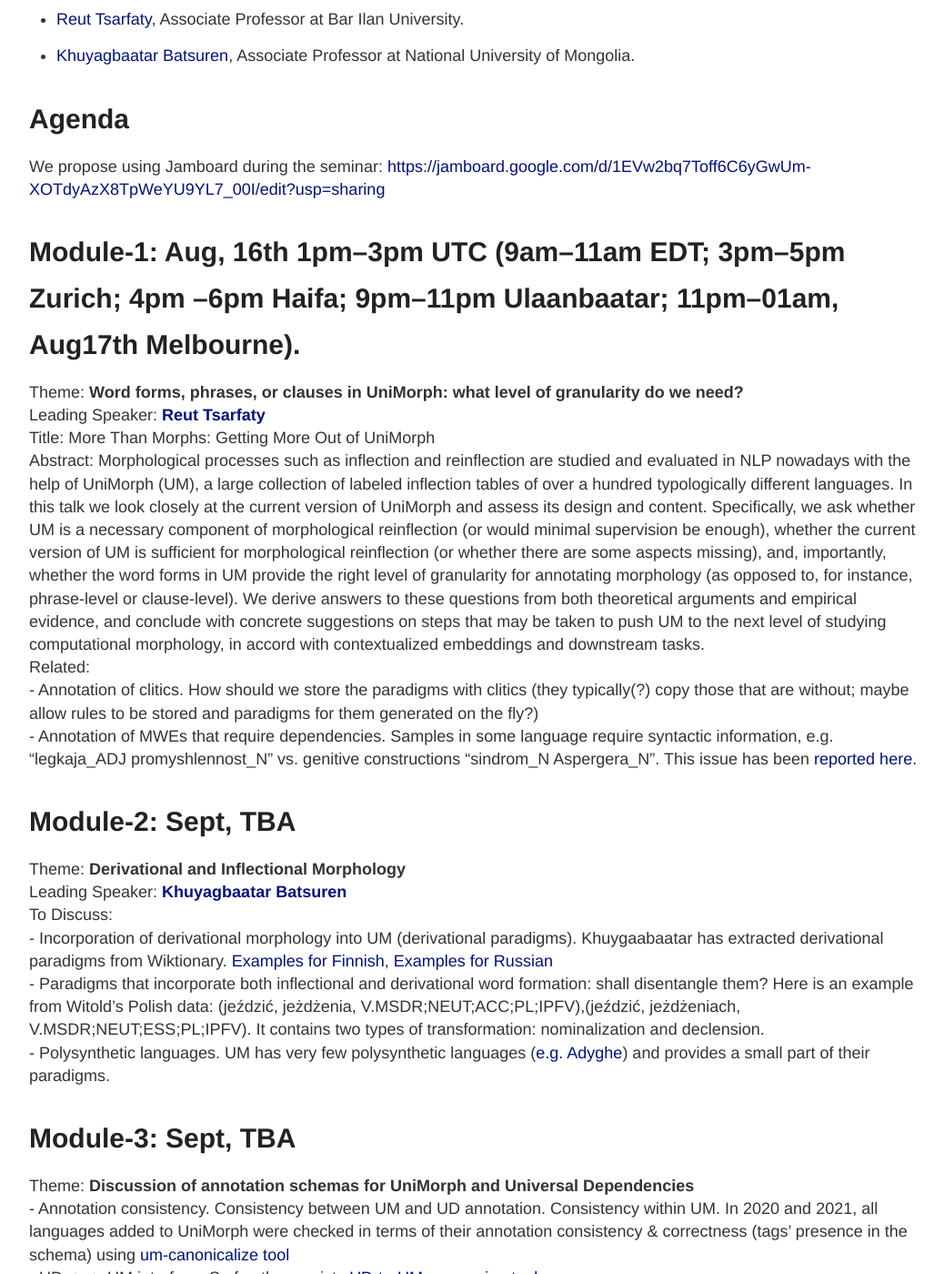
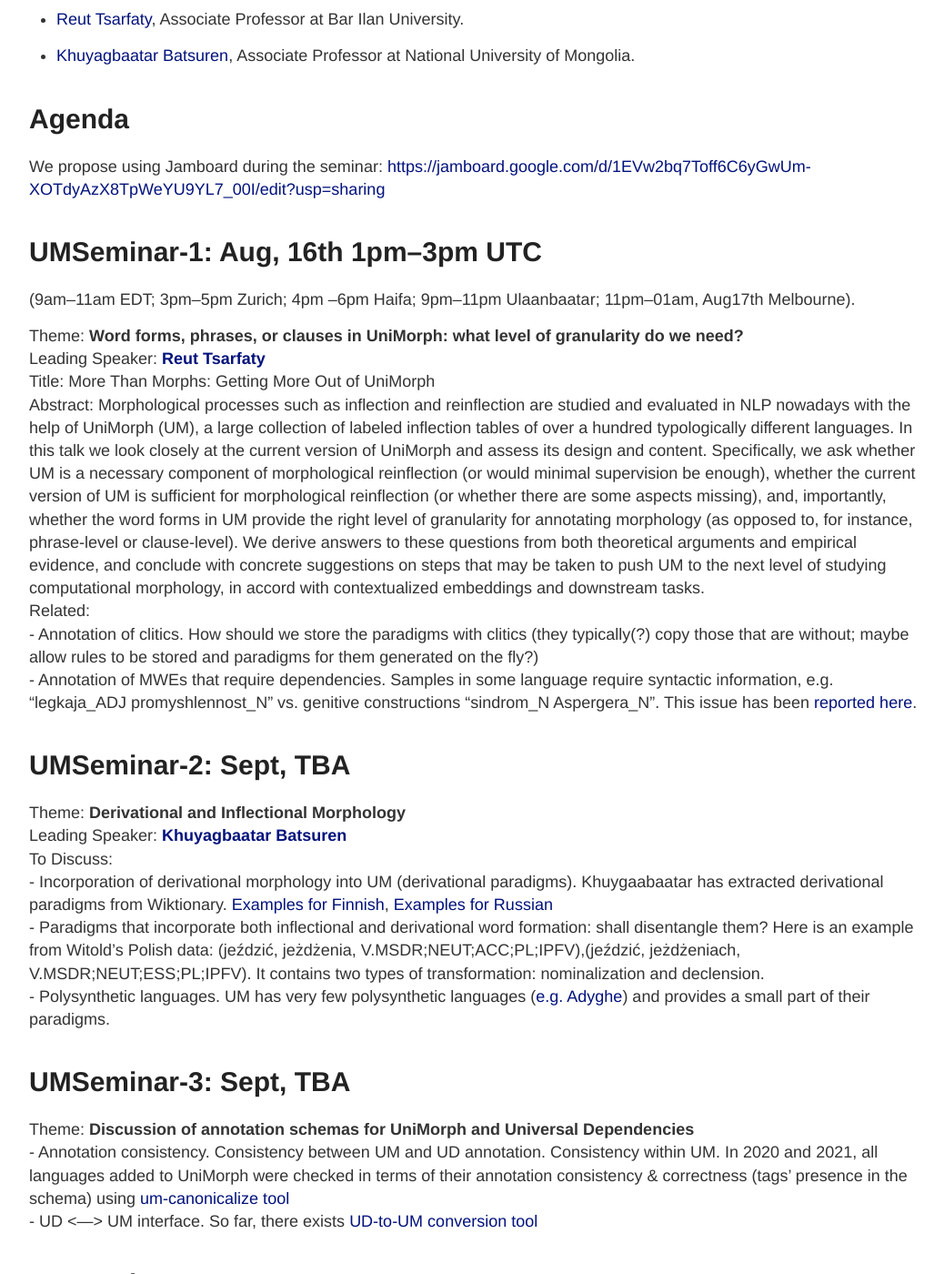
Before and after one commit to unimorph/unimorph.github.io, a Jekyll site: the page built from unimorph-2021.md, in a window 1280 px wide and 1400 px high, scrolled down 593 px. Shown: the whole window at 91% size, without its empty margins (118-1156 px from the left). Built offline with Jekyll 4.4.1, drawn with Linux system fonts in a browser that asks for light colours; some of the changed text lies outside the part shown.

Commit message:
Update unimorph-2021.md

```diff
--- a/unimorph-2021.md
+++ b/unimorph-2021.md
@@ -28,7 +28,9 @@ The seminar is organized as a series of 1-3 hour modules (slots), having one mod
 
 We propose using Jamboard during the seminar: [https://jamboard.google.com/d/1EVw2bq7Toff6C6yGwUm-XOTdyAzX8TpWeYU9YL7_00I/edit?usp=sharing](https://jamboard.google.com/d/1EVw2bq7Toff6C6yGwUm-XOTdyAzX8TpWeYU9YL7_00I/edit?usp=sharing)
 
-# Module-1:  Aug, 16th 1pm--3pm UTC (9am--11am EDT; 3pm--5pm Zurich; 4pm --6pm Haifa; 9pm--11pm Ulaanbaatar; 11pm--01am, Aug17th Melbourne).
+# UMSeminar-1:  Aug, 16th 1pm--3pm UTC
+
+(9am--11am EDT; 3pm--5pm Zurich; 4pm --6pm Haifa; 9pm--11pm Ulaanbaatar; 11pm--01am, Aug17th Melbourne).
 
  Theme: **Word forms, phrases, or clauses in UniMorph: what level of granularity do we need?**
  Leading Speaker: **[Reut Tsarfaty](https://nlp.biu.ac.il/~rtsarfaty/onlp)**
@@ -38,7 +40,7 @@ Related:
     - Annotation of clitics. How should we store the paradigms with clitics (they typically(?) copy those that are without; maybe allow rules to be stored and paradigms for them generated on the fly?)
     - Annotation of MWEs that require dependencies. Samples in some language require syntactic information, e.g. "legkaja_ADJ promyshlennost_N"  vs. genitive constructions "sindrom_N Aspergera_N". This issue has been [reported here](https://aclanthology.org/K19-1014/).
 
-# Module-2: Sept, TBA
+# UMSeminar-2: Sept, TBA
 
 Theme: **Derivational and Inflectional Morphology**
 Leading Speaker: **[Khuyagbaatar Batsuren](https://scholar.google.it/citations?user=JsMdM8oAAAAJ&hl=en)**
@@ -47,20 +49,20 @@ To Discuss:
     - Paradigms that incorporate both inflectional and derivational word formation: shall disentangle them? Here is an example from Witold's Polish data: (jeździć, jeżdżenia, V.MSDR;NEUT;ACC;PL;IPFV),(jeździć, jeżdżeniach, V.MSDR;NEUT;ESS;PL;IPFV). It contains two types of transformation: nominalization and declension.
     - Polysynthetic languages. UM has very few polysynthetic languages ([e.g. Adyghe](https://github.com/unimorph/ady)) and provides a small part of their paradigms.
 
-# Module-3: Sept, TBA
+# UMSeminar-3: Sept, TBA
 
 Theme: **Discussion of annotation schemas for UniMorph and Universal Dependencies**
     - Annotation consistency. Consistency between UM and UD annotation. Consistency within UM. In 2020 and 2021, all languages added to UniMorph were checked in terms of their annotation consistency & correctness (tags' presence in the schema) using [um-canonicalize tool](https://github.com/unimorph/um-canonicalize)
     - UD <---> UM interface. So far, there exists [UD-to-UM conversion tool](https://github.com/unimorph/ud-compatibility)
 
-# Module-4: Sept, TBA
+# UMSeminar-4: Sept, TBA
 
 Theme: **Demonstration session:  WebUI for UniMorph annotation** [http://unimorph.ethz.ch/](http://unimorph.ethz.ch/)
 
-# Module-5: Sept, TBA
+# UMSeminar-5: Sept, TBA
 Theme:  **Incorporation of declension/conjugation classes.** This will allow us to run more meaningful evaluation/comparison
 
-# Module-6: Oct, TBA
+# UMSeminar-6: Oct, TBA
 
 Theme: **Administrative session**
     - A pipeline for publication & incorporation of new languages. Unimorph schema/language updates are primarily published on LREC (once in two years). Now we are trying to extend it to SIGMORPHON (as a part of SM Shared Task on morphological reinflection report). One possible option for future: book chapters at langsci press (?)
```
